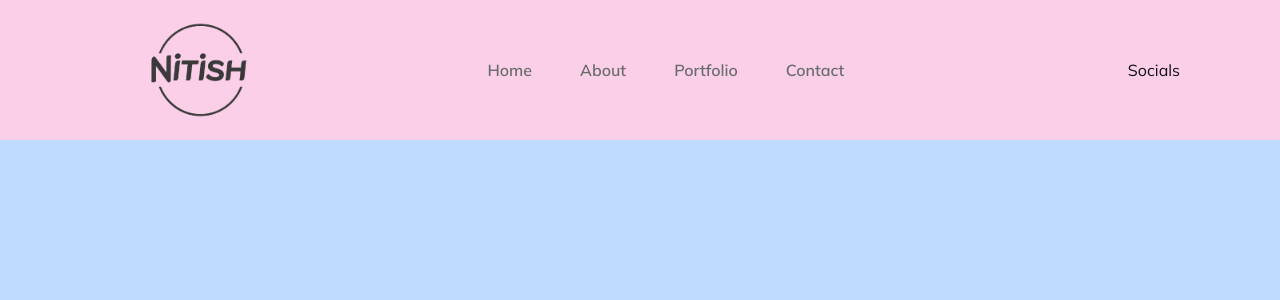
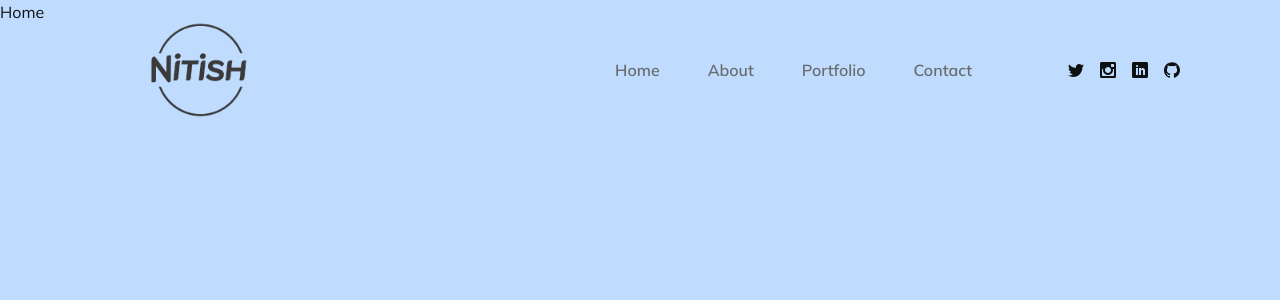
Before and after one commit to Nitish-Bakshi/my_portfolio, a React (Create React App) app: page / in a window 1280 px wide. Shown: the top 300 px of the page. Built offline with nearby package versions, Linux system fonts and the light colour scheme; the HTML template or start-up script is replaced by a standard one; a web font is replaced by a local one.

Commit message:
navbar completed

```diff
--- a/src/components/Header.js
+++ b/src/components/Header.js
@@ -8,13 +8,14 @@
 
 const Header = () => {
   return (
-    <header className="bg-pink-200 fixed w-full px-[30px] lg:px-[100px] z-30 h-[100px] lg:h-[140px] flex items-center">
+    <header className="fixed w-full px-[30px] lg:px-[100px] z-30 h-[100px] lg:h-[140px] flex items-center">
       <div className="flex flex-col lg:flex-row lg:items-center w-full justify-between">
         {/*    logo   */}
         <Link to={"/"} className="max-w-[200px]">
           <img src={Logo} alt="" />
         </Link>
         {/* nav will be initially hidden and only will be visible in desktop mode  */}
+        <div className="flex">
           <nav className="hidden xl:flex gap-x-12 font-semibold">
             <Link
               to={"/"}
@@ -46,6 +47,7 @@
           {/* mobile nav */}
           <MobileNav />
         </div>
+      </div>
     </header>
   );
 };
--- a/src/components/Socials.js
+++ b/src/components/Socials.js
@@ -1,7 +1,42 @@
 import React from "react";
+// import icons
+import { ImTwitter, ImInstagram, ImLinkedin, ImGithub } from "react-icons/im";
 
 const Socials = () => {
-  return <div className="hidden xl:flex ml-24">Socials</div>;
+  return (
+    <div className="hidden xl:flex ml-24">
+      <ul className="flex gap-x-4 items-center">
+        <li>
+          <a href="https://www.twitter.com/nitishbakshi001" target="_blank">
+            <ImTwitter />
+          </a>
+        </li>
+        <li>
+          <a href="https://www.instagram.com/nitishbakshi001" target="_blank">
+            <ImInstagram />
+          </a>
+        </li>
+        <li>
+          <a
+            href="https://www.linkedin.com/in/nitish-bakshi-b2368a271
+"
+            target="_blank"
+          >
+            <ImLinkedin />
+          </a>
+        </li>
+        <li>
+          <a
+            href="https://www.github.com/Nitish-Bakshi
+"
+            target="_blank"
+          >
+            <ImGithub />
+          </a>
+        </li>
+      </ul>
+    </div>
+  );
 };
 
 export default Socials;
```
Lines whose indentation alone changed are shown as unchanged.
